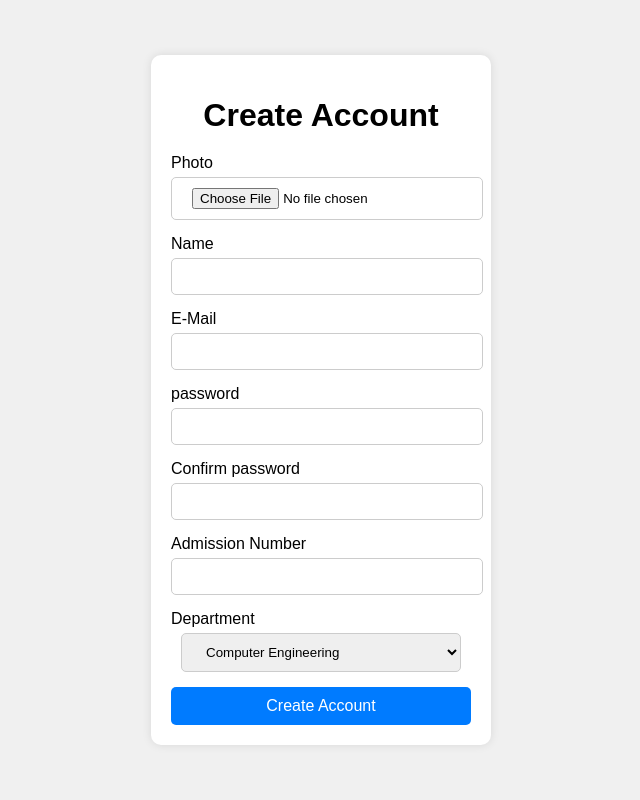
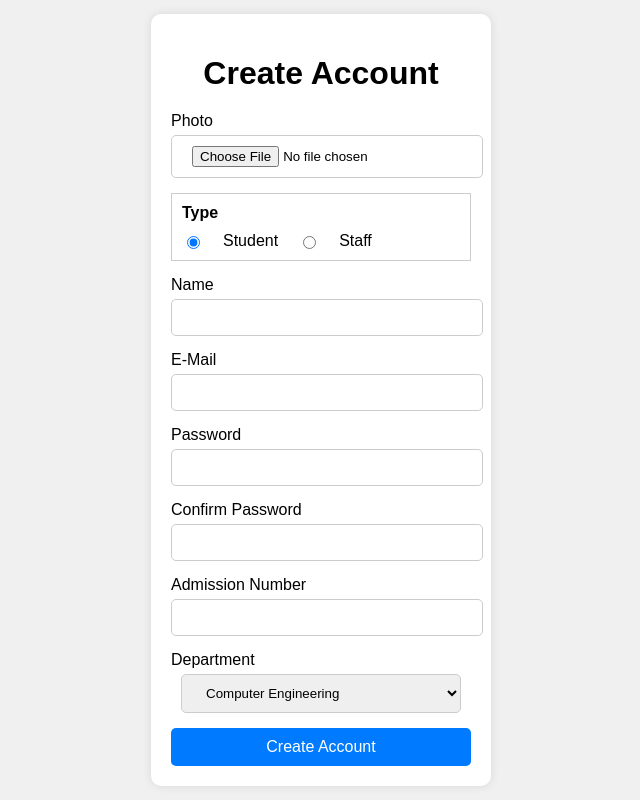
Before and after one commit to KiwiBlock97/Project, a Python web app: template project/templates/create.html in a window 1280 px wide. Shown: the whole page, without its empty margins (319-959 px from the left). Run offline with Jinja, Linux system fonts and the light colour scheme; the template is opened without the code that fills it, so the values that code supplies are empty.

Commit message:
Select User Type
Radio Button to Select User Type During Sign Up

```diff
--- a/mysql.sql
+++ b/mysql.sql
@@ -10,7 +10,11 @@ CREATE TABLE `student` (
   `Email` varchar(255) NOT NULL UNIQUE,
   `Photo` varchar(50) NOT NULL,
   `Department` varchar(30) NOT NULL,
-  `Password` varchar(20) NOT NULL
+  `Password` varchar(20) NOT NULL,
+  `Type` TINYINT NOT NULL;
+  -- 1 is Student
+  -- 2 is Staff
+
 );
 
 CREATE TABLE `place` (
--- a/project/main/views.py
+++ b/project/main/views.py
@@ -22,6 +22,7 @@ async def get_create_account(request: web.Request):
 @routes.post("/signup", name="signup_post")
 async def post_create_account2(request: web.Request):
     data=await request.post()
+    print(data)
     admission_number=data["admission-number"]
     name=data["name"]
     email=data["email"]
@@ -29,13 +30,14 @@ async def post_create_account2(request: web.Request):
     department=data["department"]
     password=data["pass"]
     file_name=admission_number
-    status = db.create_user(admission_number, name, email, file_name, department, password)
+    user_type=data['user-type']
+    status = db.create_user(admission_number, name, email, file_name, department, password, user_type)
     if status=="exist":
         return web.Response(body="User Already Exist")
     else:
         with open(f"photo/{admission_number}", "wb") as f:
             f.write(photo.file.read())
-        return web.HTTPSeeOther("/login")
+    return web.HTTPSeeOther("/login")
 
 @routes.get("/login", name="login")
 async def login_get(request: web.Request):
--- a/project/templates/create.html
+++ b/project/templates/create.html
@@ -5,6 +5,28 @@
     <meta name="viewport" content="width=device-width, initial-scale=1.0">
     <title>Create Account</title>
     <link rel="stylesheet" href="/static/styles_c.css">
+    <style>
+        .type-container {
+            border: 1px solid #ccc;
+            padding: 10px;
+            margin-bottom: 15px;
+            display: flex;
+            flex-direction: column;
+            gap: 5px;
+        }
+
+        .type-container label {
+            font-weight: bold;
+            margin-bottom: 5px;
+        }
+
+        .type-container div {
+            display: flex;
+            justify-content: start;
+            gap: 20px;
+            align-items: center;
+        }
+    </style>
 </head>
 <body>
     <div class="create-account-container">
@@ -13,20 +35,35 @@
             <label for="photo">Photo</label>
             <input type="file" id="photo" name="photo" accept="image/*" required>
 
+            <div class="type-container">
+                <label for="type">Type</label>
+                <div>
+                    <input type="radio" id="student" name="user-type" value="Student" checked onclick="toggleFields()"> Student
+                    <input type="radio" id="staff" name="user-type" value="Staff" onclick="toggleFields()"> Staff
+                </div>
+            </div>
+
             <label for="name">Name</label>
             <input type="text" id="name" name="name" required>
 
             <label for="email">E-Mail</label>
             <input type="email" id="email" name="email" required>
 
-            <label for="password">password</label>
+            <label for="password">Password</label>
             <input type="password" id="pass" name="pass" onchange="check_pass()" required>
 
-            <label for="cnf-password">Confirm password</label>
+            <label for="cnf-password">Confirm Password</label>
             <input type="password" id="cnf-pass" name="cnf-pass" onchange="check_pass()" required>
 
-            <label for="admission-number">Admission Number</label>
-            <input type="text" id="admission-number" name="admission-number" required>
+            <div id="admission-container">
+                <label for="admission-number">Admission Number</label>
+                <input type="text" id="admission-number" name="admission-number">
+            </div>
+
+            <div id="aadhar-container" style="display: none;">
+                <label for="aadhar">Aadhar Number</label>
+                <input type="text" id="aadhar-number" name="aadhar-number">
+            </div>
 
             <label for="department">Department</label>
             <select id="department" name="department" required>
@@ -40,22 +77,32 @@
             <button type="button" id="submit">Create Account</button>
         </form>
     </div>
+
     <script>
+        function toggleFields() {
+            var isStudent = document.getElementById("student").checked;
+            document.getElementById("admission-container").style.display = isStudent ? "block" : "none";
+            document.getElementById("aadhar-container").style.display = isStudent ? "none" : "block";
+        }
+
         function check_pass(){
             var pass = document.getElementById("pass").value;
             var cnf_pass = document.getElementById("cnf-pass").value;
             if (pass && cnf_pass){
-                if(pass == cnf_pass){
+                if(pass === cnf_pass){
                     document.getElementById("cnf-pass").style.borderColor = "green";
                     document.getElementById("pass").style.borderColor = "green";
                     document.getElementById("submit").type="submit";
-                }
-                else{
+                } else {
                     document.getElementById("pass").style.borderColor = "red";
+                    document.getElementById("cnf-pass").style.borderColor = "red";
                     alert("Passwords do not match");
                 }
             }
         }
+
+        // Initialize the fields on page load
+        document.addEventListener("DOMContentLoaded", toggleFields);
     </script>
 </body>
 </html>
--- a/project/templates/index.html
+++ b/project/templates/index.html
@@ -13,7 +13,7 @@
     <div class="container text-center">
         <p>Manage your bus passes efficiently and easily.</p>
         <a href="/login" class="btn">Login</a>
-        <a href="/create" class="btn">Create Account</a>
+        <a href="/signup" class="btn">Create Account</a>
     </div>
     <!-- <footer>
         <p>&copy; 2024 Bus Pass System. All rights reserved.</p>
```
Also changed, not shown: project/utils/database.py (+8 -2 lines).
